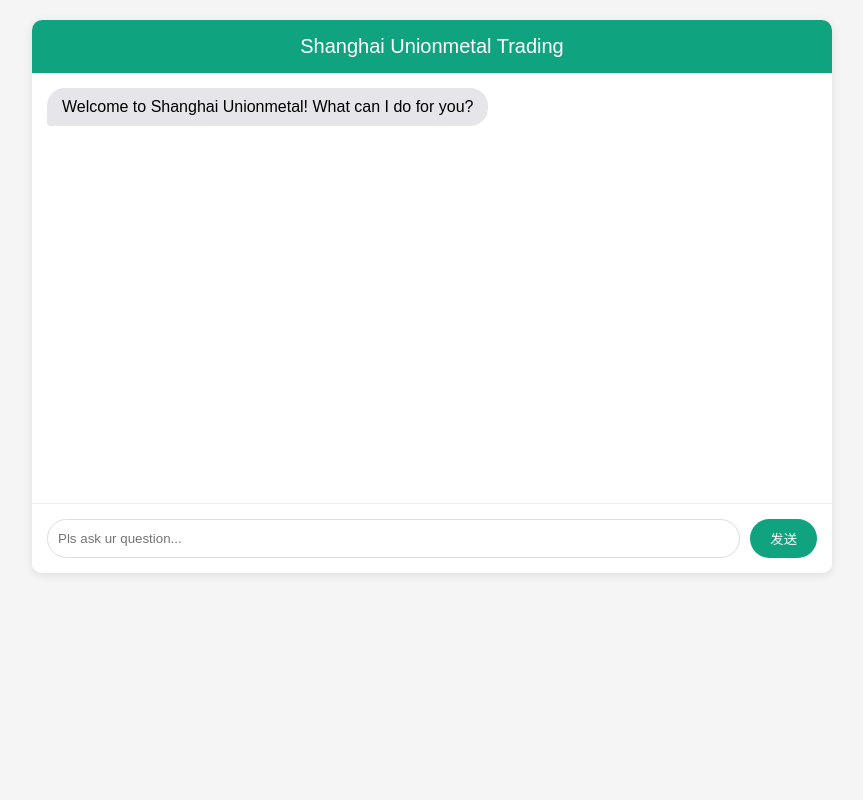
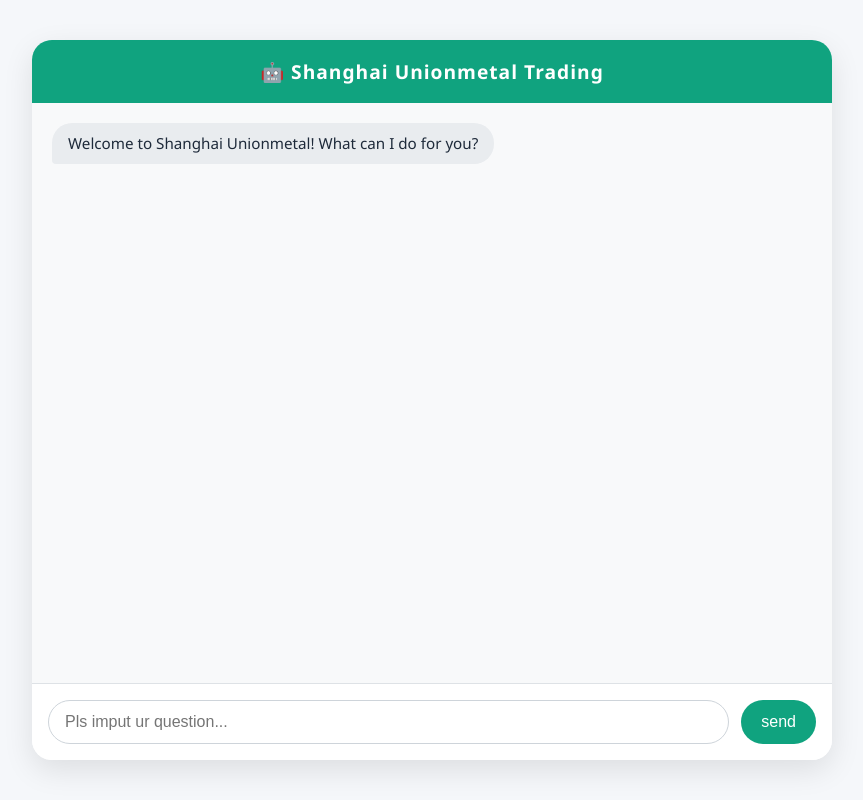
Before and after one commit to metalfirst/deepseek-cs, a Flask app: page / in a window 1280 px wide. Shown: the whole page, without its empty margins (208-1071 px from the left). Run offline with Flask 3, Linux system fonts and the light colour scheme.

Commit message:
Add files via upload

```diff
--- a/templates/chat.html
+++ b/templates/chat.html
@@ -2,37 +2,52 @@
 <html>
 <head>
     <meta charset="UTF-8">
+    <meta name="viewport" content="width=device-width, initial-scale=1.0, user-scalable=no">
     <title>Shanghai Unionmetal Trading</title>
     <style>
+        * {
+            box-sizing: border-box;
+        }
         body {
-            font-family: Arial, sans-serif;
-            max-width: 800px;
-            margin: 0 auto;
-            padding: 20px;
-            background-color: #f5f5f5;
+            font-family: 'Segoe UI', Tahoma, Geneva, Verdana, sans-serif;
+            margin: 0;
+            padding: 0;
+            background-color: #f5f7fa;
+            height: 100vh;
+            display: flex;
+            align-items: center;
+            justify-content: center;
         }
         .chat-container {
+            width: 100%;
+            max-width: 800px;
+            height: 90vh;
             background: white;
-            border-radius: 10px;
-            box-shadow: 0 2px 10px rgba(0,0,0,0.1);
+            border-radius: 20px;
+            box-shadow: 0 10px 30px rgba(0,0,0,0.1);
+            display: flex;
+            flex-direction: column;
             overflow: hidden;
         }
         .chat-header {
             background: #10a37f;
             color: white;
-            padding: 15px;
+            padding: 18px;
             text-align: center;
-            font-size: 20px;
+            font-size: 1.2rem;
+            font-weight: bold;
+            letter-spacing: 1px;
         }
         .chat-messages {
-            height: 400px;
+            flex: 1;
             overflow-y: auto;
-            padding: 15px;
-            border-bottom: 1px solid #eee;
+            padding: 20px;
+            background: #f8f9fa;
         }
         .message {
-            margin-bottom: 15px;
+            margin-bottom: 16px;
             display: flex;
+            animation: fadeIn 0.3s ease;
         }
         .user-message {
             justify-content: flex-end;
@@ -44,10 +59,12 @@
             justify-content: center;
         }
         .bubble {
-            max-width: 70%;
-            padding: 10px 15px;
-            border-radius: 18px;
+            max-width: 80%;
+            padding: 10px 16px;
+            border-radius: 20px;
             word-wrap: break-word;
+            font-size: 0.95rem;
+            line-height: 1.4;
         }
         .user-message .bubble {
             background: #10a37f;
@@ -55,84 +72,111 @@
             border-bottom-right-radius: 4px;
         }
         .ai-message .bubble {
-            background: #e5e5ea;
-            color: black;
+            background: #e9ecef;
+            color: #1e2a3a;
             border-bottom-left-radius: 4px;
         }
         .system-message .bubble {
-            background: #e9ecef;
+            background: #e2e3e5;
             color: #6c757d;
             font-style: italic;
             text-align: center;
-            font-size: 0.9rem;
+            font-size: 0.85rem;
         }
         .chat-input {
             display: flex;
-            padding: 15px;
+            padding: 16px;
             background: white;
+            border-top: 1px solid #dee2e6;
         }
         .chat-input input {
             flex: 1;
-            padding: 10px;
-            border: 1px solid #ddd;
-            border-radius: 20px;
+            padding: 12px 16px;
+            border: 1px solid #ced4da;
+            border-radius: 30px;
             outline: none;
+            font-size: 1rem;
+            transition: border-color 0.2s;
+        }
+        .chat-input input:focus {
+            border-color: #10a37f;
         }
         .chat-input button {
-            margin-left: 10px;
-            padding: 10px 20px;
+            margin-left: 12px;
+            padding: 0 20px;
             background: #10a37f;
             color: white;
             border: none;
-            border-radius: 20px;
+            border-radius: 30px;
             cursor: pointer;
+            font-size: 1rem;
+            font-weight: 500;
+            transition: background 0.2s;
         }
         .chat-input button:hover {
             background: #0e8e6f;
         }
         .loading {
             text-align: center;
-            color: #999;
+            color: #6c757d;
             padding: 10px;
+            font-style: italic;
+        }
+        @keyframes fadeIn {
+            from { opacity: 0; transform: translateY(10px); }
+            to { opacity: 1; transform: translateY(0); }
+        }
+        @media (max-width: 600px) {
+            .chat-container {
+                height: 100vh;
+                border-radius: 0;
+            }
+            .bubble {
+                max-width: 90%;
+            }
         }
     </style>
 </head>
 <body>
 <div class="chat-container">
-        <div class="chat-header">Shanghai Unionmetal Trading</div>
+    <div class="chat-header">🤖 Shanghai Unionmetal Trading</div>
     <div class="chat-messages" id="messages">
         <div class="message ai-message">
             <div class="bubble">Welcome to Shanghai Unionmetal! What can I do for you?</div>
         </div>
     </div>
     <div class="chat-input">
-            <input type="text" id="userInput" placeholder="Pls ask ur question..." autocomplete="off">
-            <button onclick="sendMessage()">发送</button>
+        <input type="text" id="userInput" placeholder="Pls imput ur question..." autocomplete="off">
+        <button onclick="sendMessage()">send</button>
     </div>
 </div>
 
 <script>
-        // 获取或创建会话ID
+    // -------------------- 会话管理 --------------------
     let sessionId = localStorage.getItem('chat_session_id');
     if (!sessionId) {
         sessionId = generateUUID();
         localStorage.setItem('chat_session_id', sessionId);
     }
 
-        // 空闲超时设置（5分钟）
+    function generateUUID() {
+        return 'xxxxxxxx-xxxx-4xxx-yxxx-xxxxxxxxxxxx'.replace(/[xy]/g, function(c) {
+            const r = Math.random() * 16 | 0, v = c === 'x' ? r : (r & 0x3 | 0x8);
+            return v.toString(16);
+        });
+    }
+
+    // -------------------- 空闲计时器（5分钟无活动自动结束会话）--------------------
     const IDLE_TIMEOUT = 5 * 60 * 1000; // 5分钟
     let idleTimer = null;
 
-        // 重置空闲计时器
     function resetIdleTimer() {
         if (idleTimer) clearTimeout(idleTimer);
         idleTimer = setTimeout(onIdleTimeout, IDLE_TIMEOUT);
     }
 
-        // 空闲超时处理
     function onIdleTimeout() {
-            // 在聊天窗口添加系统提示
-            addMessage("Since you haven't raised any new questions for a long time, this conversation has ended. You can start asking questions again.", 'system');
+        addMessage("Since you have not had any new questions for a long time, this conversation has ended. You can start the question again.", 'system');
         // 清除本地 session_id，下次发消息会重新生成
         localStorage.removeItem('chat_session_id');
         sessionId = generateUUID();
@@ -141,13 +185,33 @@
         resetIdleTimer();
     }
 
-        function generateUUID() {
-            return 'xxxxxxxx-xxxx-4xxx-yxxx-xxxxxxxxxxxx'.replace(/[xy]/g, function(c) {
-                const r = Math.random() * 16 | 0, v = c == 'x' ? r : (r & 0x3 | 0x8);
-                return v.toString(16);
-            });
+    // -------------------- 轮询获取客服回复 --------------------
+    let pollInterval = null;
+
+    function startPolling() {
+        if (pollInterval) clearInterval(pollInterval);
+        pollInterval = setInterval(async () => {
+            if (!sessionId) return;
+            try {
+                const resp = await fetch(`/api/poll?session_id=${sessionId}`);
+                const data = await resp.json();
+                if (data.reply) {
+                    addMessage(data.reply, 'ai');
+                }
+            } catch (err) {
+                console.error('轮询失败:', err);
+            }
+        }, 3000);
     }
 
+    function stopPolling() {
+        if (pollInterval) {
+            clearInterval(pollInterval);
+            pollInterval = null;
+        }
+    }
+
+    // -------------------- 发送消息 --------------------
     async function sendMessage() {
         const input = document.getElementById('userInput');
         const message = input.value.trim();
@@ -169,16 +233,18 @@
             });
             const data = await response.json();
             removeLoading(loadingDiv);
+
             if (data.reply) {
                 addMessage(data.reply, 'ai');
-                    if (data.session_id) {
+                // 如果后端返回了新的 session_id，更新本地存储
+                if (data.session_id && data.session_id !== sessionId) {
                     sessionId = data.session_id;
                     localStorage.setItem('chat_session_id', sessionId);
                 }
             } else if (data.error) {
                 addMessage('Sorry：' + data.error, 'ai');
             } else {
-                    addMessage('Sorry, there was a service error. Please try again later.', 'ai');
+                addMessage('Sorry, something went wrong with the service. Please try again later.', 'ai');
             }
         } catch (error) {
             removeLoading(loadingDiv);
@@ -186,11 +252,15 @@
         }
     }
 
+    // -------------------- 辅助函数 --------------------
     function addMessage(text, sender) {
         const messagesDiv = document.getElementById('messages');
         const messageDiv = document.createElement('div');
         messageDiv.className = `message ${sender}-message`;
-            messageDiv.innerHTML = `<div class="bubble">${escapeHtml(text)}</div>`;
+        const bubble = document.createElement('div');
+        bubble.className = 'bubble';
+        bubble.innerText = text;
+        messageDiv.appendChild(bubble);
         messagesDiv.appendChild(messageDiv);
         messagesDiv.scrollTop = messagesDiv.scrollHeight;
     }
@@ -199,7 +269,7 @@
         const messagesDiv = document.getElementById('messages');
         const loadingDiv = document.createElement('div');
         loadingDiv.className = 'message ai-message';
-            loadingDiv.innerHTML = '<div class="bubble">🤔 Thinking...</div>';
+        loadingDiv.innerHTML = '<div class="bubble">🤔Thinking...</div>';
         messagesDiv.appendChild(loadingDiv);
         messagesDiv.scrollTop = messagesDiv.scrollHeight;
         return loadingDiv;
@@ -209,19 +279,20 @@
         if (loadingDiv) loadingDiv.remove();
     }
 
-        function escapeHtml(text) {
-            const div = document.createElement('div');
-            div.textContent = text;
-            return div.innerHTML;
-        }
-
-        // 页面加载时启动空闲计时器
-        document.addEventListener('DOMContentLoaded', function() {
-            resetIdleTimer();
+    // 回车发送
+    document.getElementById('userInput').addEventListener('keypress', function(e) {
+        if (e.key === 'Enter') sendMessage();
     });
 
-        document.getElementById('userInput').addEventListener('keypress', function(e) {
-            if (e.key === 'Enter') sendMessage();
+    // 页面加载时启动空闲计时器和轮询
+    window.addEventListener('load', function() {
+        resetIdleTimer();
+        startPolling();
+    });
+
+    // 页面关闭前清理轮询
+    window.addEventListener('beforeunload', function() {
+        if (pollInterval) clearInterval(pollInterval);
     });
 </script>
 </body>
```
Lines whose indentation alone changed are shown as unchanged.
